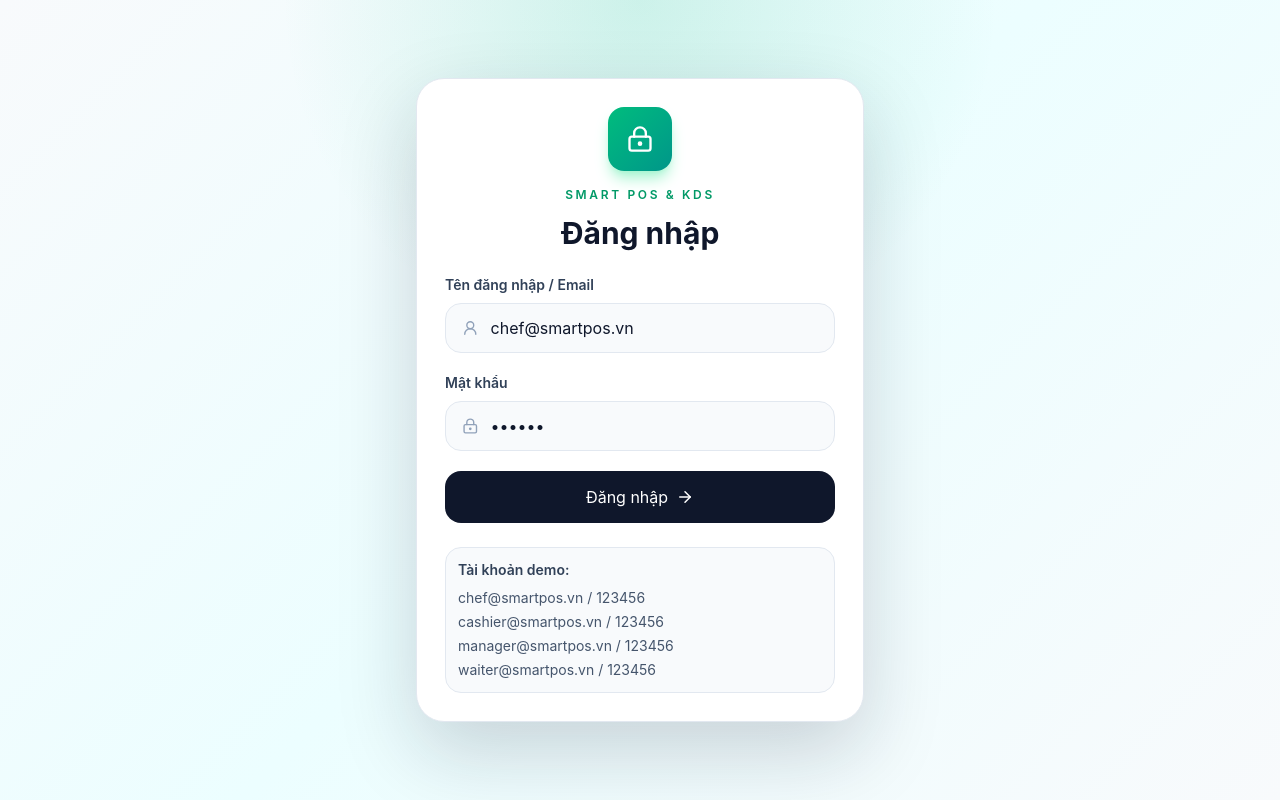
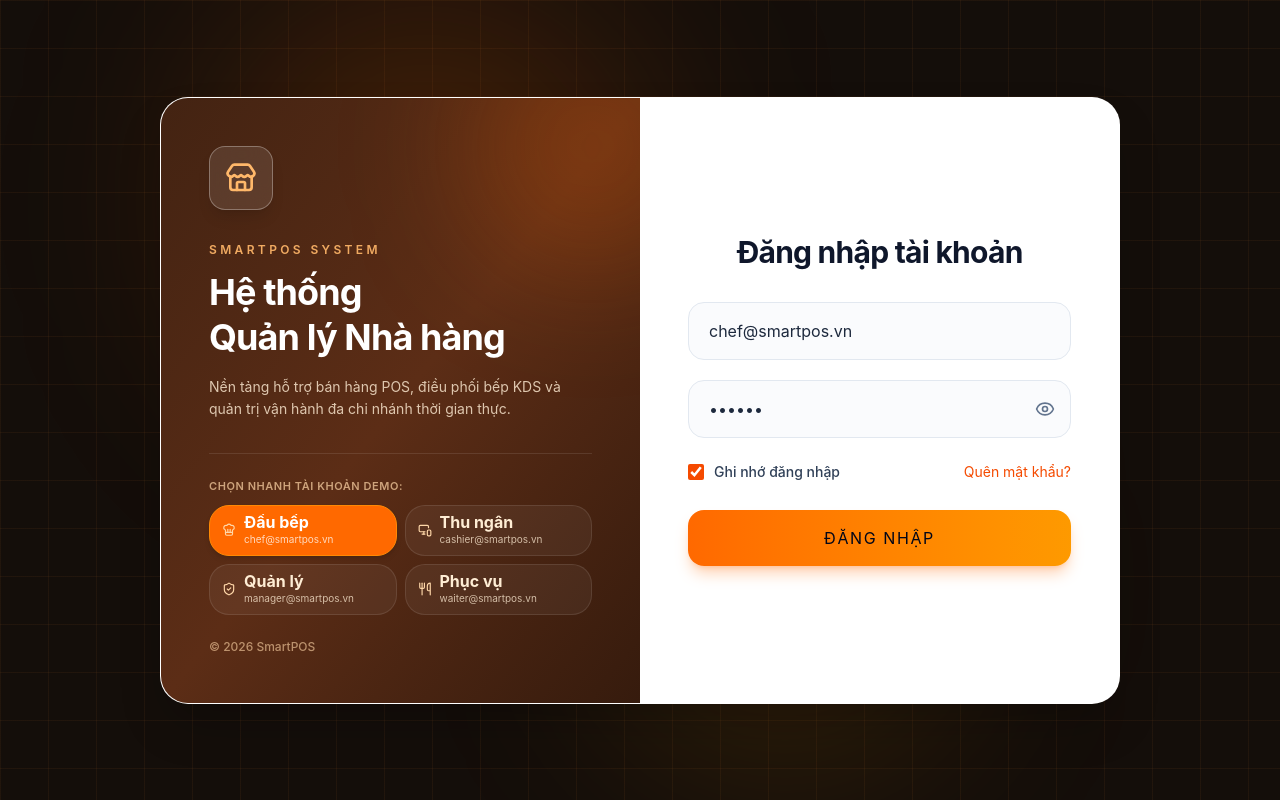
Before and after one commit to poromvp/Smart-POS, a Next.js app in the folder frontend/: page /login in a window 1280 px wide. Built offline with nearby package versions, Linux system fonts and the light colour scheme.

Commit message:
update login page

```diff
--- a/frontend/src/app/login/page.tsx
+++ b/frontend/src/app/login/page.tsx
@@ -2,7 +2,10 @@
 
 export default function LoginPage() {
   return (
-    <main className="flex min-h-screen items-center justify-center bg-[radial-gradient(circle_at_top,_rgba(16,185,129,0.16),_transparent_35%),linear-gradient(135deg,#f8fafc_0%,#ecfeff_50%,#f8fafc_100%)] px-4 py-12">
+    <main className="relative flex min-h-screen items-center justify-center bg-[#140e0a] px-4 py-10 overflow-hidden">
+      <div className="pointer-events-none absolute inset-0 bg-[linear-gradient(to_right,rgba(251,146,60,0.06)_1px,transparent_1px),linear-gradient(to_bottom,rgba(251,146,60,0.06)_1px,transparent_1px)] bg-[size:48px_48px]" />
+      <div className="pointer-events-none absolute top-1/4 left-1/3 -translate-x-1/2 -translate-y-1/2 h-[420px] w-[420px] rounded-full bg-orange-500/20 blur-[110px]" />
+      <div className="pointer-events-none absolute bottom-10 right-1/4 h-[350px] w-[350px] rounded-full bg-amber-500/15 blur-[100px]" />
       <LoginForm />
     </main>
   );
--- a/frontend/src/components/auth/LoginForm.tsx
+++ b/frontend/src/components/auth/LoginForm.tsx
@@ -1,108 +1,263 @@
 "use client";
 
-import { ArrowRight, LockKeyhole, UserRound } from "lucide-react";
+import React, { useState } from "react";
 import { useRouter } from "next/navigation";
-import { useState } from "react";
+import {
+  Store,
+  Eye,
+  EyeOff,
+  ChefHat,
+  MonitorSmartphone,
+  ShieldCheck,
+  Utensils,
+} from "lucide-react";
+import { useToast } from "@/components/ui/ToastProvider";
+import AlertBanner from "@/components/ui/AlertBanner";
 
-import { mockLogin, ROLE_REDIRECTS } from "@/lib/auth";
+interface DemoAccount {
+  role: string;
+  email: string;
+  password: string;
+  redirectUrl: string;
+  icon: React.ElementType;
+}
+
+const DEMO_ACCOUNTS: DemoAccount[] = [
+  {
+    role: "Đầu bếp",
+    email: "chef@smartpos.vn",
+    password: "123456",
+    redirectUrl: "/kds",
+    icon: ChefHat,
+  },
+  {
+    role: "Thu ngân",
+    email: "cashier@smartpos.vn",
+    password: "123456",
+    redirectUrl: "/pos",
+    icon: MonitorSmartphone,
+  },
+  {
+    role: "Quản lý",
+    email: "manager@smartpos.vn",
+    password: "123456",
+    redirectUrl: "/",
+    icon: ShieldCheck,
+  },
+  {
+    role: "Phục vụ",
+    email: "waiter@smartpos.vn",
+    password: "123456",
+    redirectUrl: "/order-taking",
+    icon: Utensils,
+  },
+];
 
 export default function LoginForm() {
   const router = useRouter();
+  const toast = useToast();
+
   const [email, setEmail] = useState("chef@smartpos.vn");
   const [password, setPassword] = useState("123456");
-  const [error, setError] = useState("");
+  const [rememberMe, setRememberMe] = useState(true);
+  const [showPassword, setShowPassword] = useState(false);
   const [isLoading, setIsLoading] = useState(false);
+  const [errorMsg, setErrorMsg] = useState<string | null>(null);
 
-  const handleSubmit = async (event: React.FormEvent<HTMLFormElement>) => {
-    event.preventDefault();
-    setError("");
-    setIsLoading(true);
+  const handleSelectDemo = (account: DemoAccount) => {
+    setEmail(account.email);
+    setPassword(account.password);
+    setErrorMsg(null);
+    toast.info(
+      `Đã chọn tài khoản ${account.role}`,
+      `Email: ${account.email}`
+    );
+  };
 
-    const result = await mockLogin({ email, password });
+  const handleSubmit = (e: React.FormEvent) => {
+    e.preventDefault();
+    setErrorMsg(null);
 
-    if (result.ok === false) {
-      setError(result.message);
-      setIsLoading(false);
+    if (!email.trim() || !password.trim()) {
+      setErrorMsg("Vui lòng nhập đầy đủ tài khoản và mật khẩu.");
       return;
     }
 
-    router.push(ROLE_REDIRECTS[result.user.role]);
+    setIsLoading(true);
+
+    setTimeout(() => {
+      const matchedAccount = DEMO_ACCOUNTS.find(
+        (acc) =>
+          acc.email.toLowerCase() === email.trim().toLowerCase() &&
+          acc.password === password
+      );
+
+      if (!matchedAccount && password !== "123456") {
+        setIsLoading(false);
+        setErrorMsg("Email hoặc mật khẩu không chính xác.");
+        toast.error("Đăng nhập thất bại", "Vui lòng kiểm tra lại thông tin.");
+        return;
+      }
+
+      const targetUrl = matchedAccount ? matchedAccount.redirectUrl : "/";
+      const roleTitle = matchedAccount ? matchedAccount.role : "Người dùng";
+
+      toast.success(
+        "Đăng nhập thành công",
+        `Chào mừng ${roleTitle} đến với hệ thống SmartPOS.`
+      );
+
+      router.push(targetUrl);
+    }, 500);
   };
 
   return (
-    <div className="w-full max-w-md rounded-[28px] border border-slate-200 bg-white p-7 shadow-[0_30px_80px_rgba(15,23,42,0.18)]">
-      <div className="mb-6 text-center">
-        <div className="mx-auto flex h-16 w-16 items-center justify-center rounded-2xl bg-gradient-to-br from-emerald-500 to-teal-600 text-white shadow-lg shadow-emerald-200">
-          <LockKeyhole size={28} aria-hidden="true" />
+    <div className="relative z-10 w-full max-w-[960px] rounded-[28px] overflow-hidden shadow-2xl border border-white/15 grid grid-cols-1 lg:grid-cols-12 bg-white">
+      <div className="lg:col-span-6 bg-gradient-to-br from-[#432312] via-[#5c2d16] to-[#361b0d] text-white p-8 sm:p-12 flex flex-col justify-between relative overflow-hidden">
+        <div className="pointer-events-none absolute -top-20 -right-20 w-64 h-64 rounded-full bg-orange-500/20 blur-3xl" />
+
+        <div className="relative z-10">
+          <div className="w-16 h-16 rounded-2xl bg-white/10 border border-white/30 backdrop-blur-md flex items-center justify-center shadow-lg mb-8">
+            <Store className="w-8 h-8 text-orange-300" />
           </div>
-        <p className="mt-4 text-xs font-semibold uppercase tracking-[0.22em] text-emerald-600">
-          Smart POS & KDS
+
+          <p className="text-xs font-semibold uppercase tracking-[0.28em] text-orange-300/90 mb-3">
+            SMARTPOS SYSTEM
           </p>
-        <h2 className="mt-3 text-3xl font-bold text-slate-900">Đăng nhập</h2>
+
+          <h1 className="text-3xl sm:text-4xl font-bold leading-tight tracking-tight text-white mb-4">
+            Hệ thống
+            <br />
+            Quản lý Nhà hàng
+          </h1>
+
+          <p className="text-sm text-orange-100/80 leading-relaxed max-w-sm">
+            Nền tảng hỗ trợ bán hàng POS, điều phối bếp KDS và quản trị vận hành đa chi nhánh thời gian thực.
+          </p>
         </div>
+
+        <div className="relative z-10 mt-8 pt-6 border-t border-white/10">
+          <p className="text-[11px] font-semibold uppercase tracking-wider text-orange-200/70 mb-2.5">
+            Chọn nhanh tài khoản Demo:
+          </p>
+          <div className="grid grid-cols-2 gap-2 mb-6">
+            {DEMO_ACCOUNTS.map((acc) => {
+              const Icon = acc.icon;
+              const isSelected = email.toLowerCase() === acc.email.toLowerCase();
+              return (
+                <button
+                  key={acc.email}
+                  type="button"
+                  onClick={() => handleSelectDemo(acc)}
+                  className={`flex items-center gap-2 px-3 py-2 rounded-xl text-xs font-medium transition-all text-left cursor-pointer border ${
+                    isSelected
+                      ? "bg-orange-500 text-white border-orange-400 shadow-md"
+                      : "bg-white/5 hover:bg-white/15 text-orange-100 border-white/10"
+                  }`}
+                >
+                  <Icon className="w-3.5 h-3.5 shrink-0 text-orange-200" />
+                  <div className="truncate">
+                    <div className="font-bold leading-none">{acc.role}</div>
+                    <div className="text-[10px] opacity-75 truncate mt-0.5">
+                      {acc.email}
+                    </div>
+                  </div>
+                </button>
+              );
+            })}
+          </div>
+
+          <p className="text-xs text-orange-200/60 font-medium">
+            © 2026 SmartPOS
+          </p>
+        </div>
+      </div>
+
+      <div className="lg:col-span-6 bg-white p-8 sm:p-12 flex flex-col justify-center">
+        <div className="max-w-md mx-auto w-full">
+          <h2 className="text-2xl sm:text-3xl font-bold text-slate-900 text-center mb-8 tracking-tight">
+            Đăng nhập tài khoản
+          </h2>
+
+          {errorMsg && (
+            <div className="mb-5">
+              <AlertBanner
+                variant="error"
+                title="Đăng nhập không thành công"
+                description={errorMsg}
+              />
+            </div>
+          )}
 
           <form onSubmit={handleSubmit} className="space-y-5">
             <div>
-          <label htmlFor="email" className="mb-2 block text-sm font-semibold text-slate-700">
-            Tên đăng nhập / Email
-          </label>
-          <div className="flex items-center gap-3 rounded-2xl border border-slate-200 bg-slate-50 px-4 py-3 transition focus-within:border-emerald-400 focus-within:bg-white focus-within:ring-4 focus-within:ring-emerald-100">
-            <UserRound size={18} className="text-slate-400" aria-hidden="true" />
               <input
-              id="email"
-              type="email"
+                type="text"
                 value={email}
-              onChange={(event) => setEmail(event.target.value)}
-              placeholder="name@smartpos.vn"
-              className="w-full border-0 bg-transparent text-base text-slate-900 placeholder:text-slate-400 focus:outline-none"
-              autoComplete="email"
-              required
+                onChange={(e) => setEmail(e.target.value)}
+                placeholder="admin@smartpos.vn"
+                aria-label="Email hoặc tên đăng nhập"
+                className="w-full px-5 py-4 rounded-2xl bg-slate-50/70 border border-slate-200 text-sm font-medium text-slate-800 placeholder:text-slate-400 focus:bg-white focus:ring-2 focus:ring-orange-500/20 focus:border-orange-500 outline-none transition-all"
               />
             </div>
+
+            <div className="relative">
+              <input
+                type={showPassword ? "text" : "password"}
+                value={password}
+                onChange={(e) => setPassword(e.target.value)}
+                placeholder="••••••••••"
+                aria-label="Mật khẩu"
+                className="w-full pl-5 pr-12 py-4 rounded-2xl bg-slate-50/70 border border-slate-200 text-sm font-medium text-slate-800 placeholder:text-slate-400 focus:bg-white focus:ring-2 focus:ring-orange-500/20 focus:border-orange-500 outline-none transition-all"
+              />
+              <button
+                type="button"
+                onClick={() => setShowPassword(!showPassword)}
+                className="absolute right-4 top-1/2 -translate-y-1/2 text-slate-500 hover:text-orange-600 transition-colors cursor-pointer"
+              >
+                {showPassword ? (
+                  <EyeOff className="w-5 h-5" />
+                ) : (
+                  <Eye className="w-5 h-5" />
+                )}
+              </button>
             </div>
 
-        <div>
-          <label htmlFor="password" className="mb-2 block text-sm font-semibold text-slate-700">
-            Mật khẩu
+            <div className="flex items-center justify-between pt-1 text-xs sm:text-sm">
+              <label className="flex items-center gap-2.5 text-slate-700 font-medium cursor-pointer select-none">
+                <input
+                  type="checkbox"
+                  checked={rememberMe}
+                  onChange={(e) => setRememberMe(e.target.checked)}
+                  className="w-4 h-4 rounded border-slate-300 text-orange-600 focus:ring-orange-500 accent-orange-600 cursor-pointer"
+                />
+                <span>Ghi nhớ đăng nhập</span>
               </label>
-          <div className="flex items-center gap-3 rounded-2xl border border-slate-200 bg-slate-50 px-4 py-3 transition focus-within:border-emerald-400 focus-within:bg-white focus-within:ring-4 focus-within:ring-emerald-100">
-            <LockKeyhole size={18} className="text-slate-400" aria-hidden="true" />
-            <input
-              id="password"
-              type="password"
-              value={password}
-              onChange={(event) => setPassword(event.target.value)}
-              placeholder="••••••••"
-              className="w-full border-0 bg-transparent text-base text-slate-900 placeholder:text-slate-400 focus:outline-none"
-              autoComplete="current-password"
-              required
-            />
-          </div>
+
+              <button
+                type="button"
+                onClick={() =>
+                  toast.info(
+                    "Khôi phục mật khẩu",
+                    "Vui lòng liên hệ Quản lý chi nhánh để cấp lại mật khẩu."
+                  )
+                }
+                className="text-orange-600 hover:text-orange-700 font-semibold transition-colors cursor-pointer"
+              >
+                Quên mật khẩu?
+              </button>
             </div>
 
-        {error ? (
-          <div className="rounded-xl border border-rose-200 bg-rose-50 px-3 py-2 text-sm text-rose-700">
-            {error}
-          </div>
-        ) : null}
-
+            <div className="pt-2">
               <button
                 type="submit"
                 disabled={isLoading}
-          className="flex w-full items-center justify-center gap-2 rounded-2xl bg-slate-900 px-5 py-3.5 text-base font-semibold text-white transition hover:bg-slate-800 disabled:cursor-not-allowed disabled:opacity-70"
+                className="w-full py-4 px-6 rounded-2xl bg-gradient-to-r from-orange-500 to-amber-500 hover:from-orange-600 hover:to-orange-500 active:scale-[0.99] disabled:opacity-60 text-slate-950 font-extrabold text-sm tracking-widest uppercase shadow-lg shadow-orange-500/30 transition-all cursor-pointer"
               >
-          {isLoading ? "Đang đăng nhập..." : "Đăng nhập"}
-          {!isLoading ? <ArrowRight size={18} aria-hidden="true" /> : null}
+                {isLoading ? "ĐANG XỬ LÝ..." : "ĐĂNG NHẬP"}
               </button>
+            </div>
           </form>
-
-      <div className="mt-6 rounded-2xl border border-slate-200 bg-slate-50 p-3 text-sm text-slate-600">
-        <p className="font-semibold text-slate-700">Tài khoản demo:</p>
-        <div className="mt-2 space-y-1">
-          <p>chef@smartpos.vn / 123456</p>
-          <p>cashier@smartpos.vn / 123456</p>
-          <p>manager@smartpos.vn / 123456</p>
-          <p>waiter@smartpos.vn / 123456</p>
         </div>
       </div>
     </div>
```
Lines whose indentation alone changed are shown as unchanged.
